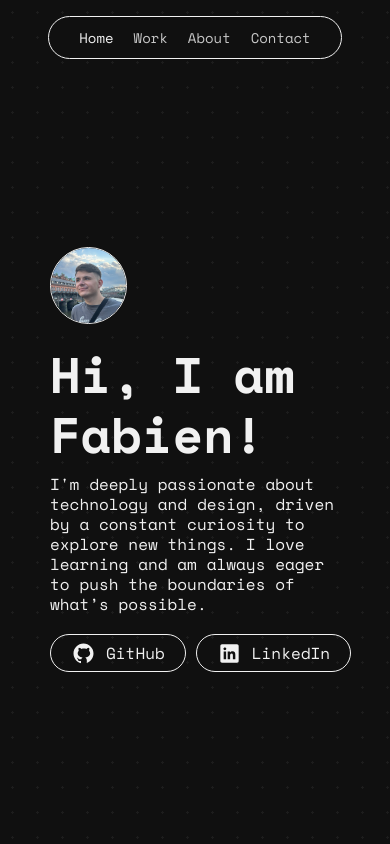
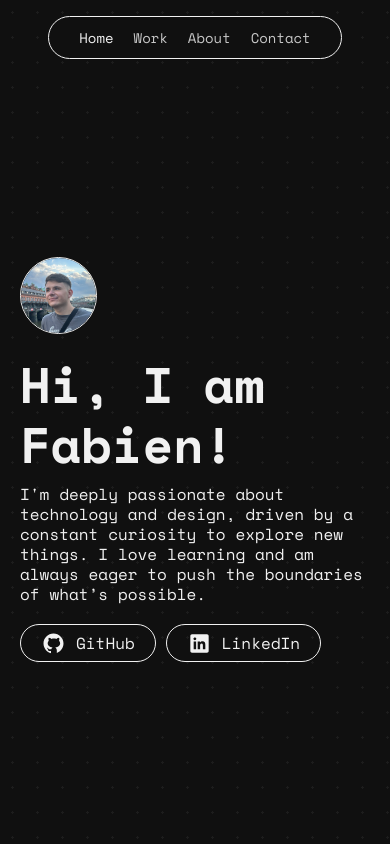
Before and after one commit to fabienstrauss/fabienstrauss.github.io, a Vue app: page /#/ in a window 390 px wide. Built offline with nearby package versions, Linux system fonts and the light colour scheme.

Commit message:
fix(Home.vue): padding on mobile screen sizes

```diff
--- a/src/components/ProjectPopup.vue
+++ b/src/components/ProjectPopup.vue
@@ -140,8 +140,8 @@
 
     @media (max-width: 850px) {
         .popup-content {
-            padding-left: 50px;
-            padding-right: 50px;
+            padding-left: 20px;
+            padding-right: 20px;
         }
     }
 
--- a/src/views/Home.vue
+++ b/src/views/Home.vue
@@ -365,8 +365,8 @@
 
     @media (max-width: 850px) {
         .landing-page, .about, .skills, .work, .footer {
-            padding-left: 50px;
-            padding-right: 50px;
+            padding-left: 20px;
+            padding-right: 20px;
         }
     }
 
```
